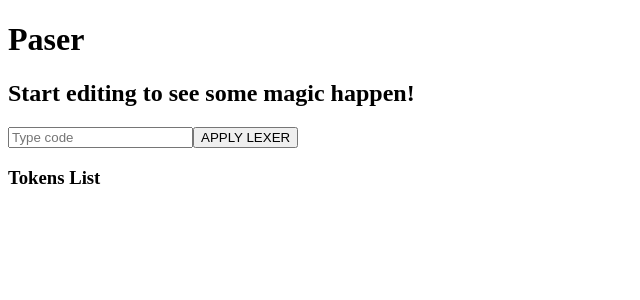
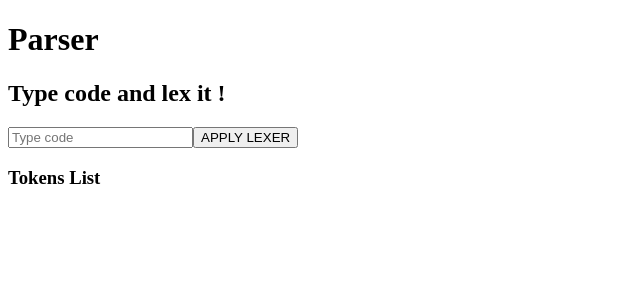
Before and after one commit to tony-go/zac-parser, a React (Create React App) app: page / in a window 1280 px wide. Shown: the top 300 px of the page, without its empty margins (0-640 px from the left). Built offline with nearby package versions, Linux system fonts and the light colour scheme.

Commit message:
update react component

```diff
--- a/src/App.tsx
+++ b/src/App.tsx
@@ -12,8 +12,8 @@ export default function App() {
 
   return (
     <div className="App">
-      <h1>Paser</h1>
-      <h2>Start editing to see some magic happen!</h2>
+      <h1>Parser</h1>
+      <h2>Type code and lex it !</h2>
       <input
         value={value}
         onChange={({ target: { value } }) => setValue(value)}
```
